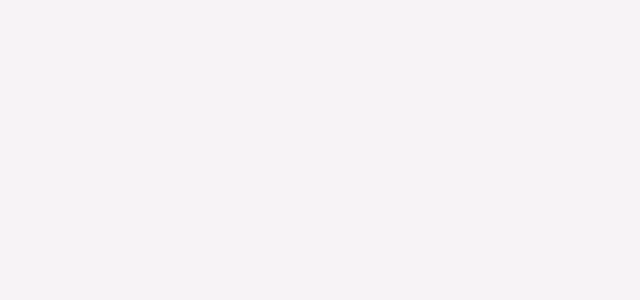
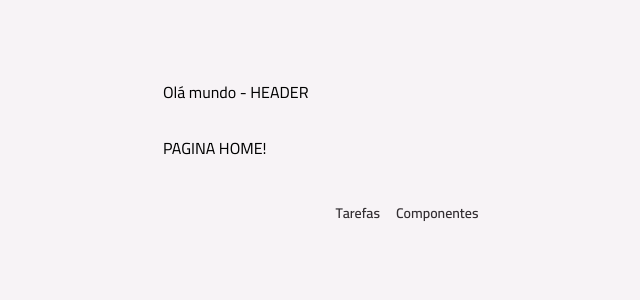
Before and after one commit to Edwsilva/reactTodoList, a React (Vite) app: page / in a window 1280 px wide. Before the commit this address had no page. Shown: the top 300 px of the page, without its empty margins (233-873 px from the left). Built offline with nearby package versions, Linux system fonts and the light colour scheme.

Commit message:
Roteando página de componentes e Mudança na App.tsx para renderizar o componente page-home sendo que a principal usa-se o index ao invés de path

```diff
--- a/src/App.tsx
+++ b/src/App.tsx
@@ -1,12 +1,17 @@
 import { BrowserRouter, Route, Routes } from "react-router";
 import PageComponents from "./pages/page-components";
 import LayoutMain from "./pages/layout-main";
+import PageHome from "./pages/page-home";
 
 export default function App() {
   return (
     <BrowserRouter>
       <Routes>
         <Route element={<LayoutMain />}>
+          {/* <Route path="/" element={<PageHome />} /> */}
+          {/* Na página principal usa-se o termo "index" */}
+          <Route index element={<PageHome />} />
+          {/* Definindo o caminho para a página de componentes */}
           <Route path="/componentes" element={<PageComponents />} />
         </Route>
       </Routes>
--- a/src/pages/layout-main.tsx
+++ b/src/pages/layout-main.tsx
@@ -10,8 +10,10 @@ export default function LayoutMain() {
       </Container>
 
       <main className="mt-4 md:mt-8">
-        CONTEÚDO PRINCIPAL
-        {/* <Outlet /> */}
+        {/* CONTEÚDO PRINCIPAL */}
+        {/* O <Outlet /> é um componente do React Router (v6+) que atua como um
+        de inserção para os componentes de rotas filhas. */}
+        <Outlet />
       </main>
 
       <footer className="my-5 md:my-10">
--- /dev/null
+++ b/src/pages/page-home.tsx
@@ -0,0 +1,5 @@
+import Container from "../components/container";
+
+export default function PageHome() {
+  return <Container> PAGINA HOME!</Container>;
+}
```
